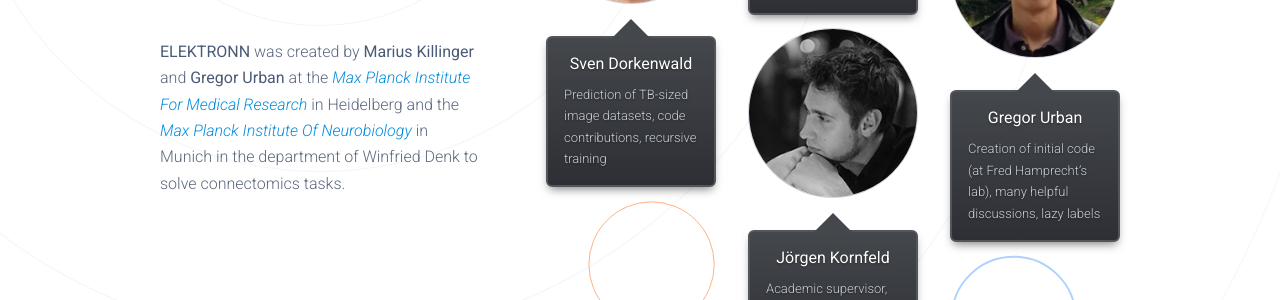
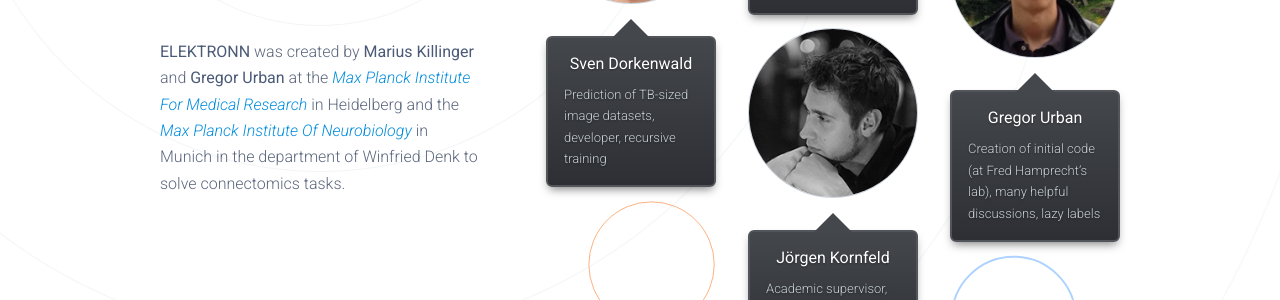
Before and after one commit to ELEKTRONN/elektronn.github.io, a Jekyll site: the page built from about.html, in a window 1280 px wide. Shown: the part 416-716 px from the top of the page. Built offline with Jekyll 4.4.1, drawn with Linux system fonts in a browser that asks for light colours; some web fonts are replaced.

Commit message:
Update about.html

```diff
--- a/about.html
+++ b/about.html
@@ -29,7 +29,7 @@
 						</div>
 						<div class="speechbox -top-arrow -mt-32">
 							<h4>Sven Dorkenwald</h4>
-							<p class="-text-left">Prediction of TB-sized image datasets, code contributions, recursive training</p>
+							<p class="-text-left">Prediction of TB-sized image datasets, developer, recursive training</p>
 						</div>
 					</div>
 
```
